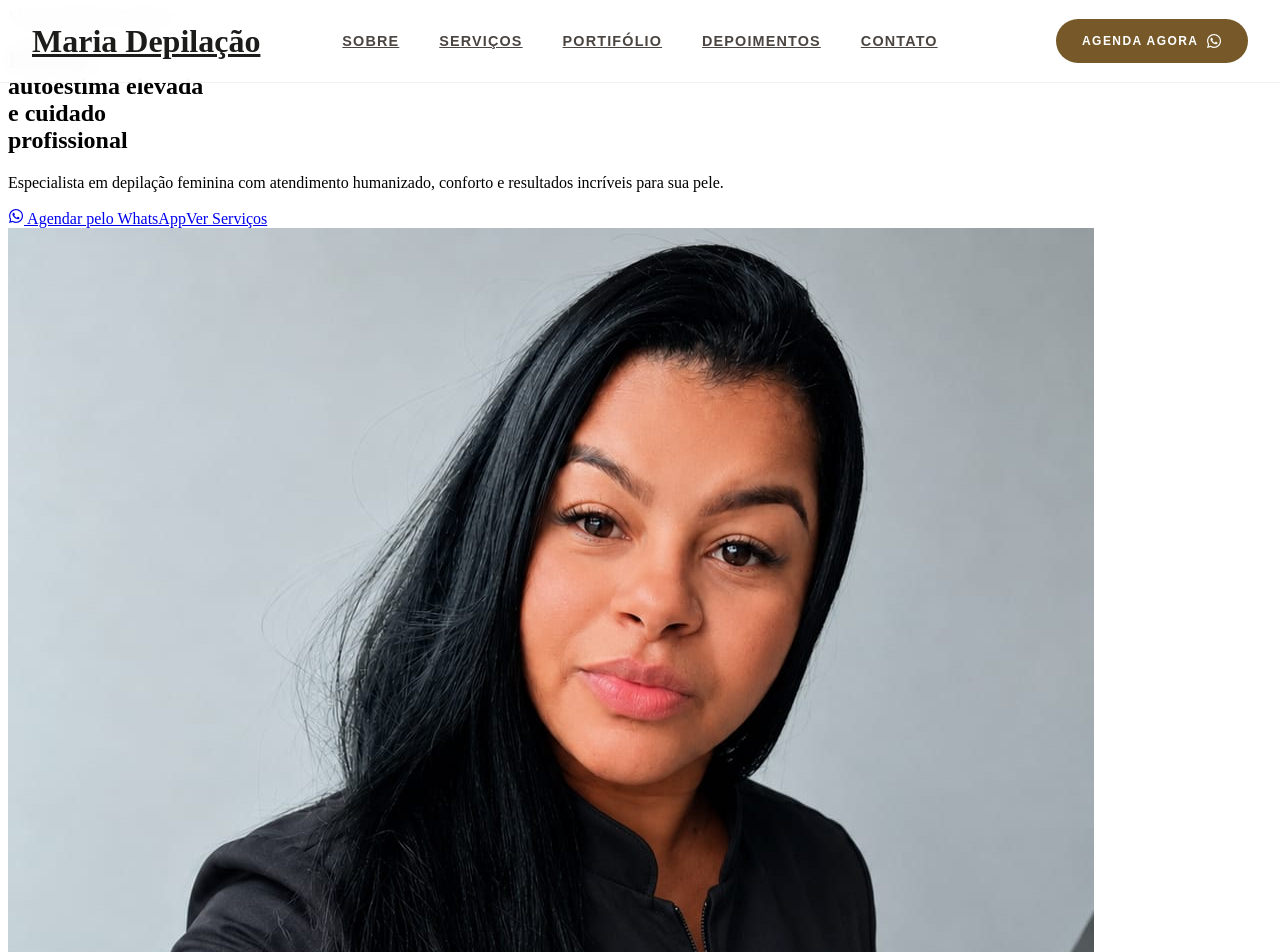
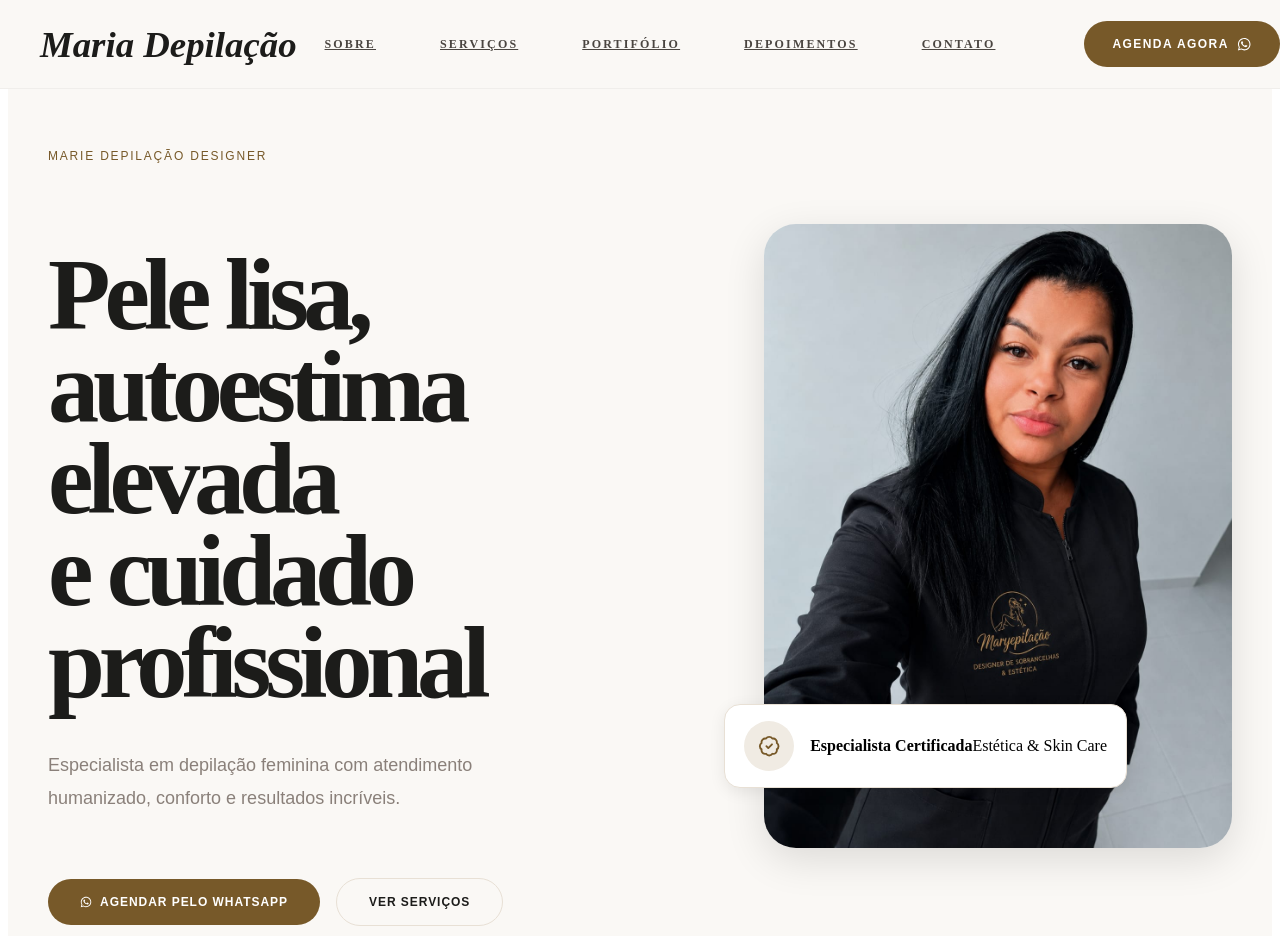
Before and after one commit to AgatonJunior/landing-page_marie-depilacao, a React (Vite) app: page / in a window 1280 px wide. Shown: the top 952 px of the page. Built offline with nearby package versions, Linux system fonts and the light colour scheme.

Commit message:
finalização do component Hero e ajuste no código component Navbar

```diff
--- a/src/components/Hero/Hero.jsx
+++ b/src/components/Hero/Hero.jsx
@@ -1,63 +1,73 @@
 import S from "./Hero.module.scss";
-import { FaWhatsapp , } from "react-icons/fa";
-import { LuCircleCheckBig } from "react-icons/lu";
-import Image from '../../assets/profissional-maria.jpg';
-
+import { FaWhatsapp } from "react-icons/fa";
+import { LuBadgeCheck } from "react-icons/lu";
+import Image from "../../assets/profissional-maria.jpg";
 
 const Hero = () => {
   return (
     <section className={S.hero}>
-      <div className={S.hero__inner}>
+      <div className={S.hero__container}>
+
+        {/* LEFT */}
         <div className={S.hero__content}>
-          <span className={S.section__label}>
+          <span className={S.hero__label}>
             Marie Depilação Designer
           </span>
-        </div>
+
           <h1 className={S.hero__title}>
-          Pele lisa,<br />
-          autoestima elevada<br />
-          e cuidado<br />
+            Pele lisa,
+            <br />
+            autoestima
+            <br />
+            elevada
+            <br />
+            e cuidado
+            <br />
             profissional
           </h1>
-        <p className={S.hero__text}>
-          Especialista em depilação feminina com atendimento humanizado,
-          conforto e resultados incríveis para sua pele.
+
+          <p className={S.hero__description}>
+            Especialista em depilação feminina com atendimento
+            humanizado, conforto e resultados incríveis.
           </p>
-        <div className={S.hero__actions}>
 
-          <a href="https://wa.me/5521971432926"
-            className={S.hero__btn}
+          <div className={S.hero__buttons}>
+            <a
+              href="https://wa.me/5521971432926"
               target="_blank"
-            rel="noreferrer">
-            <FaWhatsapp /> Agendar pelo WhatsApp
+              rel="noreferrer"
+              className={S.hero__primary}
+            >
+              <FaWhatsapp />
+              Agendar pelo WhatsApp
             </a>
-          <a href="#servicos" className={S.hero__btn}>
+
+            <a href="#servicos" className={S.hero__secondary}>
               Ver Serviços
             </a>
           </div>
         </div>
-        <div className={S.hero__visual}>
-          <div className={S.hero__image_wrap}>
+
+        {/* RIGHT */}
+        <div className={S.hero__imageWrapper}>
           <img
             src={Image}
-              alt="Marie - Depiladora profissional"
+            alt="Maria depiladora"
             className={S.hero__image}
           />
+
+          <div className={S.hero__badge}>
+            <div className={S.hero__badgeIcon}>
+              <LuBadgeCheck />
             </div>
-          <div className={S.hero__certification}>
-            <div className={S.hero__certification_icon}>
-              <LuCircleCheckBig size={24} />
-            </div>
-            <div className={S.hero__certification_text}>
-              <p className={S.hero__certification_title}>
-                Especialista Certificada
-              </p>
-              <p className={S.hero__certification_subtitle}>
-                Aesthetics & Skin Care
-              </p>
+
+            <div>
+              <strong>Especialista Certificada</strong>
+              <span>Estética & Skin Care</span>
             </div>
           </div>
-          <div className={S.hero__blob} aria-hidden="true" />
+        </div>
+
       </div>
     </section>
   );
--- a/src/components/Hero/Hero.module.scss
+++ b/src/components/Hero/Hero.module.scss
@@ -0,0 +1,250 @@
+@use "../../style/variables" as *;
+@use "../../style/mixins" as *;
+
+.hero {
+  min-height: 100vh;
+
+  background: $color-bg;
+
+  display: flex;
+  align-items: center;
+
+  padding-top: 8rem;
+
+  overflow: hidden;
+
+  &__container {
+    @include container;
+
+    display: grid;
+    grid-template-columns: 1.1fr 0.9fr;
+    align-items: center;
+
+    gap: $space-3xl;
+
+    @include respond-below(xl) {
+      gap: $space-2xl;
+    }
+
+    @include respond-below(lg) {
+      grid-template-columns: 1fr;
+      gap: $space-2xl;
+      text-align: center;
+    }
+
+    @include respond-below(md) {
+      gap: $space-xl;
+    }
+  }
+
+  // LEFT
+  &__content {
+    max-width: 720px;
+  }
+
+  &__label {
+    @include label;
+
+    color: $color-primary;
+
+    margin-bottom: $space-lg;
+  }
+
+  &__title {
+    @include display(clamp(4rem, 8vw, 6.5rem), 600);
+
+    line-height: 0.9;
+
+    color: $color-dark;
+
+    letter-spacing: -0.06em;
+
+    margin-bottom: $space-lg;
+
+    @include respond-below(xl) {
+      font-size: 5.5rem;
+    }
+
+    @include respond-below(lg) {
+      font-size: 4.8rem;
+    }
+
+    @include respond-below(md) {
+      font-size: 4rem;
+      line-height: 1;
+    }
+
+    @include respond-below(sm) {
+      font-size: 3.2rem;
+    }
+  }
+
+  &__description {
+    max-width: 500px;
+
+    @include body($fs-md);
+
+    color: $color-text-light;
+
+    line-height: 1.8;
+
+    margin-bottom: $space-xl;
+
+    @include respond-below(lg) {
+      margin-inline: auto;
+    }
+
+    @include respond-below(md) {
+      font-size: $fs-base;
+      line-height: 1.7;
+    }
+
+    @include respond-below(sm) {
+      font-size: $fs-sm;
+    }
+  }
+
+  &__buttons {
+    @include flex(row, center, flex-start, $space-sm);
+
+    @include respond-below(md) {
+      flex-direction: column;
+      align-items: stretch;
+    }
+
+    @include respond-below(sm) {
+      gap: $space-xs;
+    }
+  }
+
+  // BUTTONS
+  &__primary {
+    @include btn-primary;
+
+    padding: 1rem 2rem;
+
+    font-size: $fs-xs;
+
+    font-weight: 700;
+
+    letter-spacing: 0.08em;
+
+    text-transform: uppercase;
+  }
+
+  &__secondary {
+    @include btn-outline;
+
+    padding: 1rem 2rem;
+
+    font-size: $fs-xs;
+
+    font-weight: 700;
+
+    letter-spacing: 0.08em;
+
+    text-transform: uppercase;
+  }
+
+  // RIGHT
+  &__imageWrapper {
+    position: relative;
+
+    display: flex;
+    justify-content: flex-end;
+
+    @include respond-below(lg) {
+      justify-content: center;
+    }
+  }
+
+  &__image {
+    width: 100%;
+
+    max-width: 520px;
+
+    height: 720px;
+
+    @include img-cover;
+
+    border-radius: $radius-xl;
+
+    box-shadow: $shadow-lg;
+
+    @include respond-below(xl) {
+      height: 640px;
+    }
+
+    @include respond-below(lg) {
+      max-width: 480px;
+      height: 620px;
+    }
+
+    @include respond-below(md) {
+      max-width: 420px;
+      height: 540px;
+    }
+
+    @include respond-below(sm) {
+      max-width: 100%;
+      height: 460px;
+    }
+  }
+
+  // BADGE
+  &__badge {
+    position: absolute;
+
+    left: -40px;
+    bottom: 60px;
+
+    background: $color-white;
+
+    padding: 1rem 1.2rem;
+
+    border-radius: $radius-lg;
+
+    @include flex(row, center, flex-start, $space-sm);
+
+    box-shadow: $shadow-md;
+
+    border: 1px solid $color-border;
+
+    min-width: 260px;
+
+    @include respond-below(xl) {
+      left: -20px;
+    }
+
+    @include respond-below(lg) {
+      left: 50%;
+      bottom: -20px;
+
+      transform: translateX(-50%);
+    }
+
+    @include respond-below(sm) {
+      width: 100%;
+      max-width: 320px;
+
+      padding: 0.9rem;
+    }
+  }
+
+  &__badgeIcon {
+    width: 50px;
+    height: 50px;
+
+    border-radius: 50%;
+
+    background: $color-cream;
+
+    @include flex-center;
+
+    color: $color-primary;
+
+    font-size: 1.4rem;
+
+    flex-shrink: 0;
+  }
+}
--- a/src/components/Navbar/Navbar.module.scss
+++ b/src/components/Navbar/Navbar.module.scss
@@ -3,172 +3,109 @@
 
 .navbar {
   position: fixed;
+
   top: 0;
   left: 0;
-  right: 0;
+  width: 100%;
 
   z-index: 999;
 
-  background: rgba(255, 255, 255, 0.95);
-  backdrop-filter: blur(12px);
+  background: rgba(250, 248, 245, 0.92);
 
-  border-bottom: 1px solid rgba(0, 0, 0, 0.05);
+  backdrop-filter: blur(20px);
 
-  transition:
-    background $transition-base,
-    box-shadow $transition-base;
-
-  &__scrolled {
-    background: rgba(255, 255, 255, 0.98);
-    box-shadow: $shadow-sm;
-  }
+  border-bottom: 1px solid rgba(0, 0, 0, 0.04);
 
   &__inner {
+    @include container;
 
-  max-width: $container-max;
-  height: 82px;
+    height: 88px;
 
-  margin: 0 auto;
-  padding: 0 2rem;
+    display: grid;
+    grid-template-columns: 1fr auto 1fr;
+    align-items: center;
 
-  display: grid;
-  grid-template-columns: 1fr auto 1fr;
-  align-items: center;
-}
+    @include respond-below(md) {
+      height: 76px;
+    }
+  }
 
   // LOGO
   &__brand {
     font-family: $font-display;
-    font-size: 2rem;
-    font-weight: 600;
+    text-decoration: none;
+    color: $color-dark;
+    font-weight: bold;
+    font-style: italic;
 
-    color: $color-dark;
+    font-size: 2.3rem;
 
+    @include respond-below(md) {
+      font-size: 1.8rem;
+    }
 
-    transition: opacity 0.3s ease;
-
-    &:hover {
-      opacity: 0.8;
+    @include respond-below(sm) {
+      font-size: 1.5rem;
     }
   }
 
   // MENU
   &__nav {
-    @include flex(row, center, center, 2.5rem);
+    @include flex(row, center, center, $space-xl);
 
     a {
-      position: relative;
+      font-size: $fs-xs;
 
-      font-family: $font-body;
-      font-size: 0.9rem;
-      font-weight: 600;
+      font-weight: 700;
 
-      letter-spacing: 0.08em;
+      letter-spacing: 0.18em;
+
       text-transform: uppercase;
 
       color: $color-text;
 
-      transition: color 0.3s ease;
-
-      &::after {
-
-        display: none  ;
-
-        transition: width 0.3s ease;
-      }
+      transition: color $transition-base;
 
       &:hover {
         color: $color-primary;
       }
-
-
     }
-
-
-  }
-
-  &__navOpen {
-    right: 0;
-  }
-
-  // BOTÃO
- &__cta {
-  justify-self: end;
-
-  @include btn-base;
-
-  background: $color-primary;
-  color: $color-white;
-
-  padding: 0.9rem 1.6rem;
-
-  font-size: 0.75rem;
-  font-weight: 700;
-  letter-spacing: 0.12em;
-  text-transform: uppercase;
-
-  border-radius: 999px;
-
-  display: flex;
-  align-items: center;
-  gap: 0.5rem;
-
-  box-shadow: none;
-
-  &:hover {
-    background: darken($color-primary, 5%);
-    transform: translateY(-1px);
-  }
-
-  svg {
-    font-size: 1rem;
-  }
-
-
 
     @include respond-below(lg) {
       display: none;
     }
   }
 
-  // HAMBURGER
-  &__burger {
-    display: none;
+  // CTA
+  &__cta {
+    justify-self: end;
+
+    @include btn-primary;
+
+    padding: 1rem 1.8rem;
+
+    font-size: $fs-xs;
+
+    font-weight: 700;
+
+    letter-spacing: 0.12em;
+
+    text-transform: uppercase;
+
+    svg {
+      font-size: 0.9rem;
+    }
+
+    @include respond-below(xl) {
+      padding: 0.9rem 1.4rem;
+    }
 
     @include respond-below(lg) {
-      display: flex;
-      flex-direction: column;
-      gap: 5px;
-
-      background: transparent;
-      border: none;
-
-      z-index: 1000;
-
-      span {
-        width: 26px;
-        height: 2px;
-
-        background: $color-dark;
-
-        border-radius: 999px;
-
-        transition: 0.3s;
-      }
+      display: none;
     }
   }
 
-  &__burgerOpen {
-    span:nth-child(1) {
-      transform: rotate(45deg) translateY(10px);
-    }
-
-    span:nth-child(2) {
-      opacity: 0;
-    }
-
-    span:nth-child(3) {
-      transform: rotate(-45deg) translateY(-10px);
-    }
+  &__burger {
+    display: none;
   }
 }
--- a/src/style/global.Style.scss
+++ b/src/style/global.Style.scss
@@ -2,7 +2,9 @@
 @use 'mixins' as *;
 
 // ── Google Fonts ────────────────────────────────────
-@import url('https://fonts.googleapis.com/css2?family=Cormorant+Garamond:ital,wght@0,300;0,400;0,500;0,600;1,300;1,400&family=DM+Sans:wght@300;400;500;600&display=swap');
+
+@import url('https://fonts.googleapis.com/css2?family=Manrope:wght@200..800&family=Playfair+Display:ital,wght@0,400..900;1,400..900&display=swap');
+
 
 // ── Reset ───────────────────────────────────────────
 *,
@@ -98,3 +100,16 @@ ul, ol {
   from { opacity: 0; }
   to   { opacity: 1; }
 }
+
+::selection {
+  background: $color-primary;
+  color: $color-white;
+}
+
+body {
+  overflow-x: hidden;
+}
+
+main {
+  overflow: hidden;
+}
```
Lines whose indentation alone changed are shown as unchanged.
